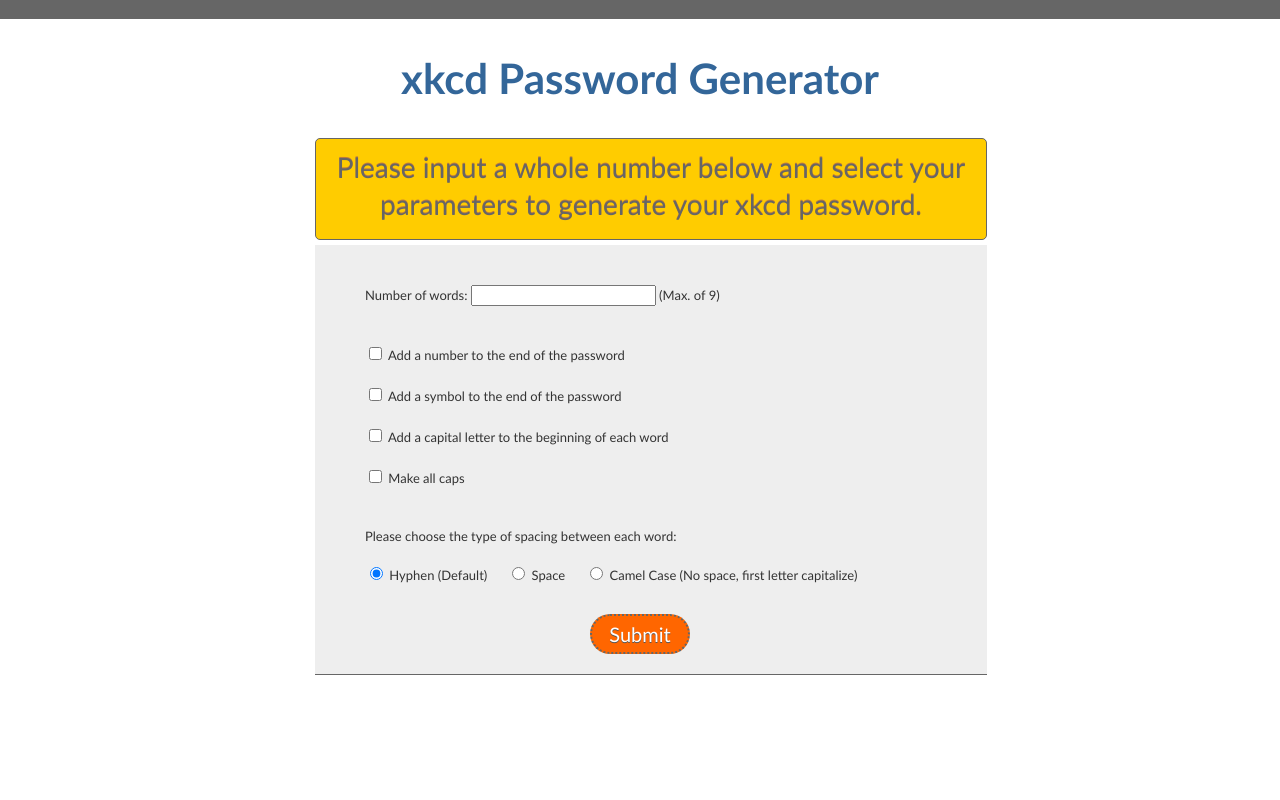
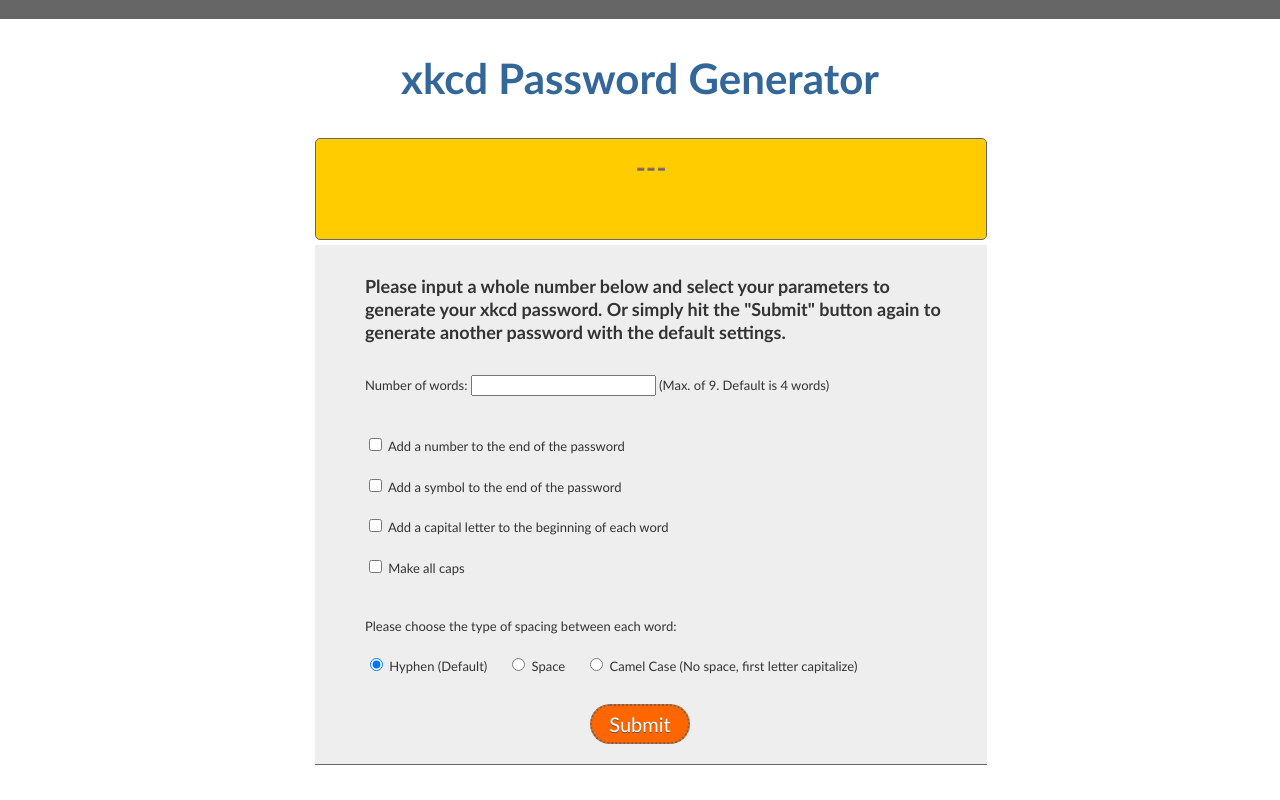
Before and after one commit to trietvu/p2, a PHP site: page / in a window 1280 px wide. Run offline with PHP 8.4, Linux system fonts and the light colour scheme; data that the repository does not hold is empty.

Commit message:
update multiple files for final project

```diff
--- a/css/styles.css
+++ b/css/styles.css
@@ -54,6 +54,18 @@ h1 {
 	text-align: center;
 }
 
+h2 {
+	font-family: Trebuchet MS, Verdana, Arial, Helvetica, sans-serif;
+	font-size:18px;
+	font-weight: bold;
+	color: #333;
+	line-height: 130%;
+	margin: 0px 0px 30px 0px;
+	padding: 0px;
+	border: 0px;
+	width: 580px;
+}
+
 .pill {
 	font-family: Trebuchet MS, Verdana, Arial, Helvetica, sans-serif;
 	font-size:20px;
@@ -80,7 +92,7 @@ h1 {
 .conditions {
 	width: 622px;
 	margin: 0px 0px 0px 0px;
-	padding: 20px 0px 20px 50px;
+	padding: 10px 0px 20px 50px;
 	background-color: #eee;
 	border-bottom: 1px solid #666;
 }
--- a/index.php
+++ b/index.php
@@ -25,13 +25,17 @@
 								$i = 0;
 								if(isset($_POST['numberWords'])){
 									$numberWords = $_POST['numberWords'];
+									//Condition to determine if user has inputted any data
+									if($numberWords == NULL){
+										$numberWords = 4;
+									}
 									//Condition to determine if the number of words field input is an integer
-									if(ctype_digit($numberWords) == false){
-										print '<p>Please type in a <u>whole number</u> between 1-9.</p>';
+									elseif(is_numeric($numberWords) == false){
+										print 'Please use <u>whole numbers</u> between 1-9.<br>No letters or symbols are allowed.';
 									}
 								}
 								else{
-									$numberWords = 1;
+									$numberWords = 4;
 								}
 
 								//Checkbox option to add a number at the end of the string.
@@ -78,8 +82,8 @@
 										break;
 									}
 									//Ends loop if a whole number is not inputted.
-									elseif(ctype_digit($numberWords) == false){
-										print 'Please input a whole number below and select your parameters to generate your xkcd password.';
+									elseif(is_int($numberWords) === false){
+										print '<p>Please use ONLY whole numbers.</p>';
 										break;
 									}
 									elseif($i < $numberWords ){
@@ -133,8 +137,12 @@
 				 </div>
 				 <div class='conditions'>
 					 <form method='POST' action='index.php'>
+						 <p>
+ 					 		<h2>Please input a whole number below and select your parameters to generate your xkcd password. Or simply hit the "Submit" button again to generate another password with the default settings.</h2>
+ 						</p>
+						<p></p>
 						<p>
-					 		<label for='numberWords'>Number of words:</lable> <input type='int' name='numberWords'> (Max. of 9)<br><br>
+					 		<label for='numberWords'>Number of words:</lable> <input type='int' name='numberWords'> (Max. of 9. Default is 4 words)<br><br>
 						</p>
 						<p>
 							<input type='checkbox' name='addNumber' id='addNumber' value='1'>
```
Also changed, not shown: README.md (added).
